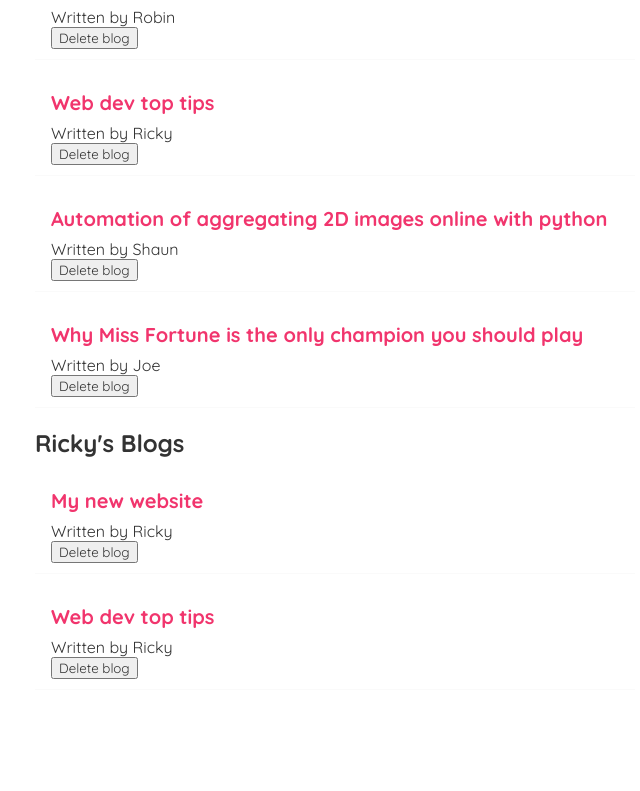
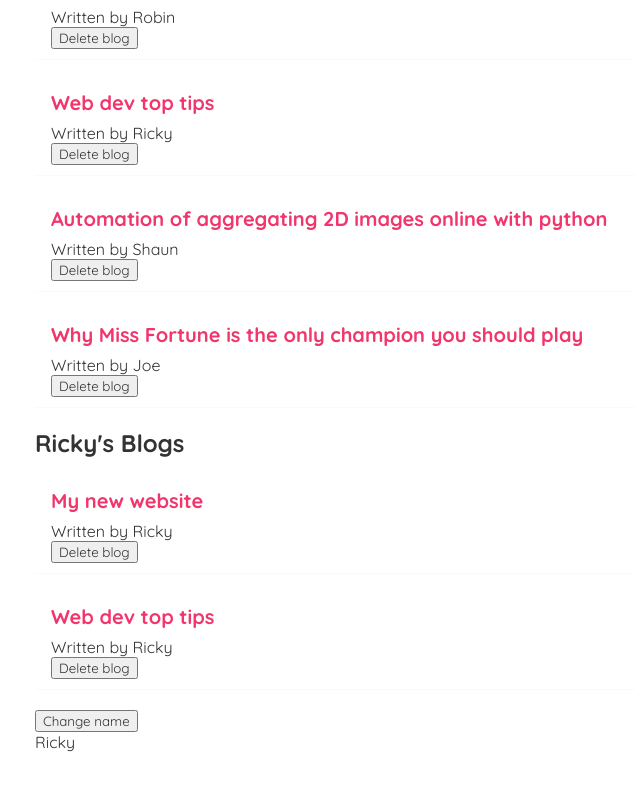
Before and after one commit to rmavlingcar/react-tutorial, a React (Create React App) app in the folder react-tutorial-blog/: page / in a window 1280 px wide. Shown: the part 333-1124 px from the top of the page, without its empty margins (305-945 px from the left). Before the commit the page ends 1103 px from the top, so only its background shows below. Built offline with nearby package versions, Linux system fonts and the light colour scheme.

Commit message:
Completed tutorial #15

```diff
--- a/react-tutorial-blog/src/Home.js
+++ b/react-tutorial-blog/src/Home.js
@@ -8,7 +8,9 @@
         { title: 'Web dev top tips', body: 'lorem ipsum...', author: 'Ricky', id: 3 },
         { title: 'Automation of aggregating 2D images online with python', body: 'lorem ipsum...', author: 'Shaun', id: 4 },
         { title: 'Why Miss Fortune is the only champion you should play', body: 'lorem ipsum...', author: 'Joe', id: 5 }
-    ])
+    ]);
+
+    const [name, setName] = useState('Ricky');
 
     const handleDelete = (id) => {
         const newBlogs = blogs.filter(blog => blog.id != id);
@@ -17,12 +19,14 @@
 
     useEffect(() => {
         console.log("useEffect hook triggered!");
-    });
+    }, [name]);
 
     return (
     <div className="home">
         <BlogList blogs={ blogs } title="All Blogs" handleDelete={ handleDelete }></BlogList>
         <BlogList blogs={ blogs.filter((blog) => blog.author === 'Ricky')} title="Ricky's Blogs" handleDelete={ handleDelete }></BlogList>
+        <button onClick={ () => { setName('Robin') } }>Change name</button>
+        <p>{ name }</p>
     </div>
     );
 }
```
